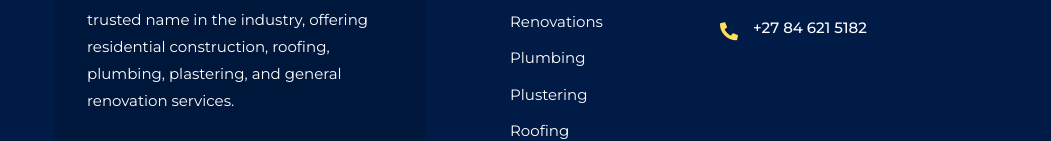
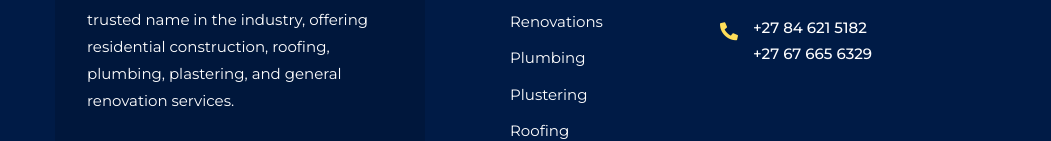
Before and after one commit to Jamiel-89/havilahconstruction.co.za, a plain HTML site: page index.html in a window 1280 px wide. Shown: the part 4115-4256 px from the top of the page, 0-1051 px from the left. Drawn offline with Linux system fonts and the light colour scheme.

Commit message:
Update index.html

```diff
--- a/index.html
+++ b/index.html
@@ -603,6 +603,7 @@
                                         <div class="footer-address mt-20">
                                             <span><i class="fas fa-phone-alt"></i></span>
                                             <h5>+27 84 621 5182</h5>
+                                            <h5>+27 67 665 6329</h5>
 
                                         </div>
                                     </li>
```
